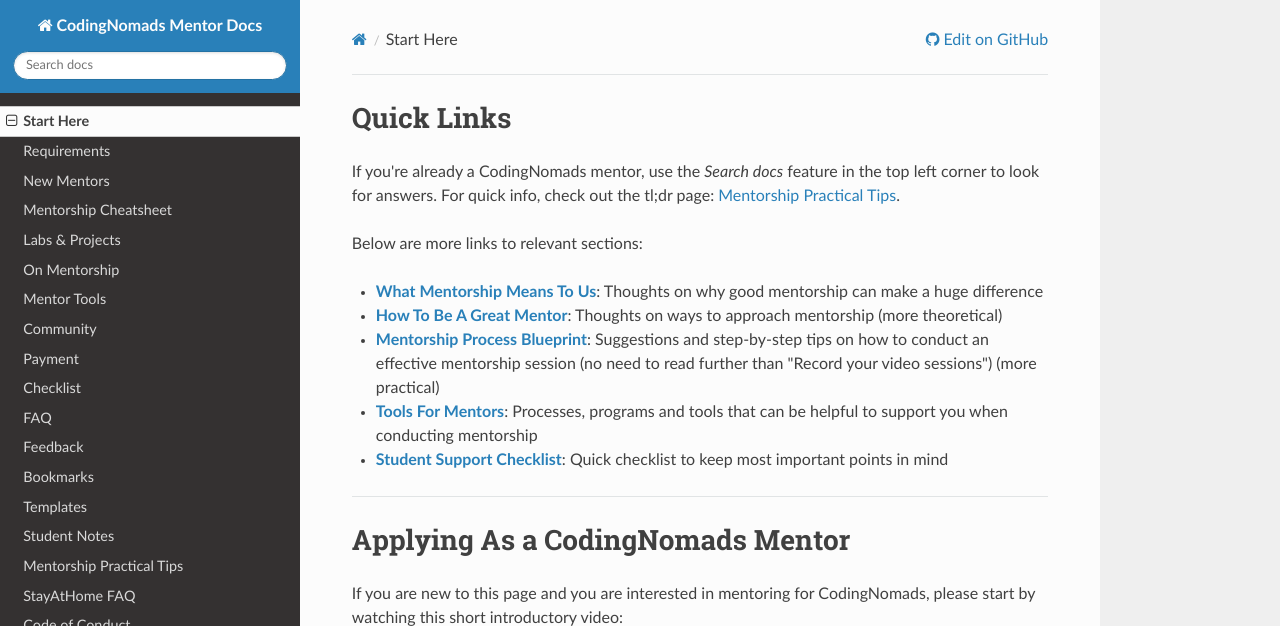
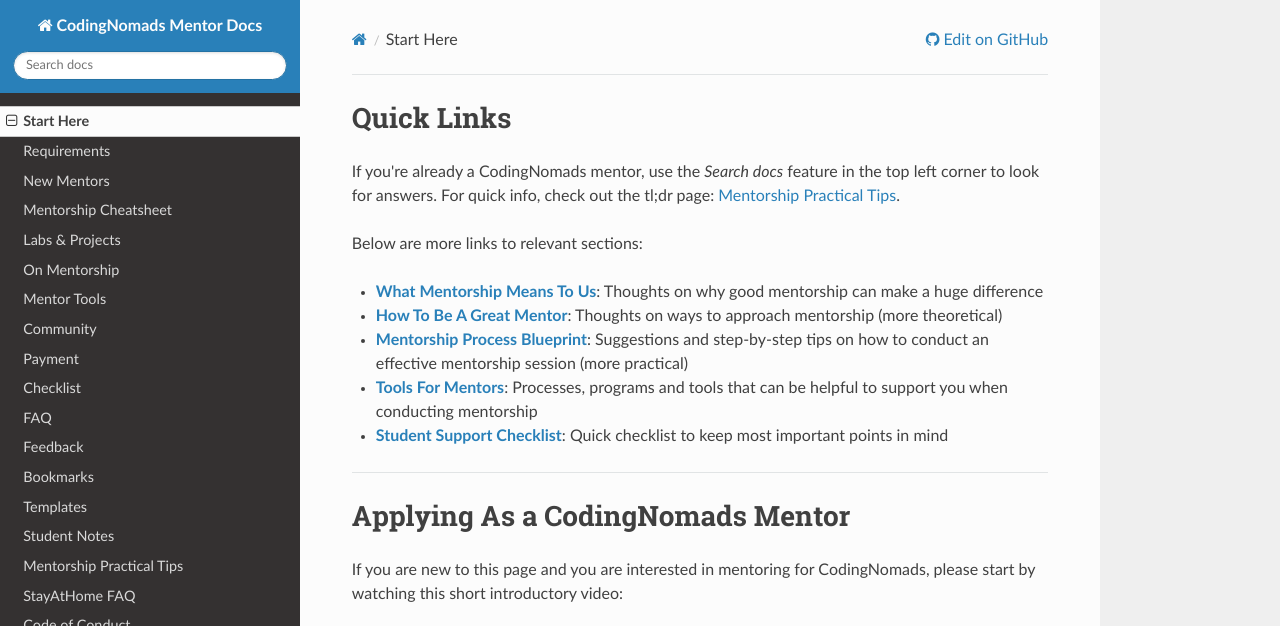
Before and after one commit to CodingNomads/mentor-docs, an MkDocs documentation site: the page built from docs/README.md, in a window 1280 px wide and 900 px high, cut to the strip 0-626 px from the top of the window. Built offline with MkDocs 1.6.1, drawn with Linux system fonts in a browser that asks for light colours; nearby versions of some CDN libraries.

Commit message:
fix: Remove partial sentence

```diff
--- a/docs/README.md
+++ b/docs/README.md
@@ -6,7 +6,7 @@
 
 - **[What Mentorship Means To Us](01_requirements.md#what-does-mentorship-mean-to-us)**: Thoughts on why good mentorship can make a huge difference
 - **[How To Be A Great Mentor](04_how_to_mentor.md)**: Thoughts on ways to approach mentorship (more theoretical)
-- **[Mentorship Process Blueprint](03_mentorship_process.md)**: Suggestions and step-by-step tips on how to conduct an effective mentorship session (no need to read further than "Record your video sessions") (more practical)
+- **[Mentorship Process Blueprint](03_mentorship_process.md)**: Suggestions and step-by-step tips on how to conduct an effective mentorship session (more practical)
 - **[Tools For Mentors](05_tools.md)**: Processes, programs and tools that can be helpful to support you when conducting mentorship
 - **[Student Support Checklist](08_checklist.md)**: Quick checklist to keep most important points in mind
 
```
